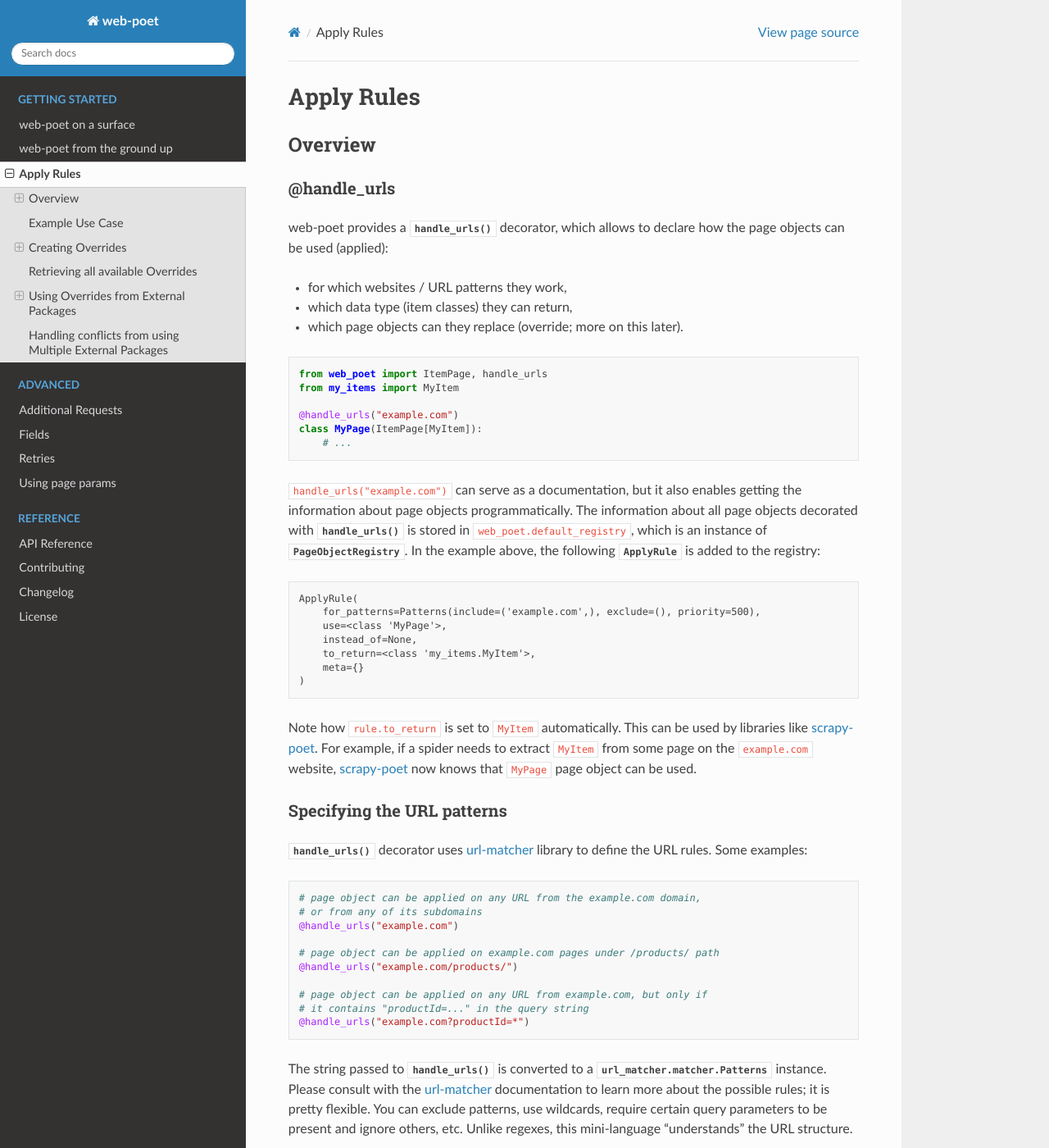
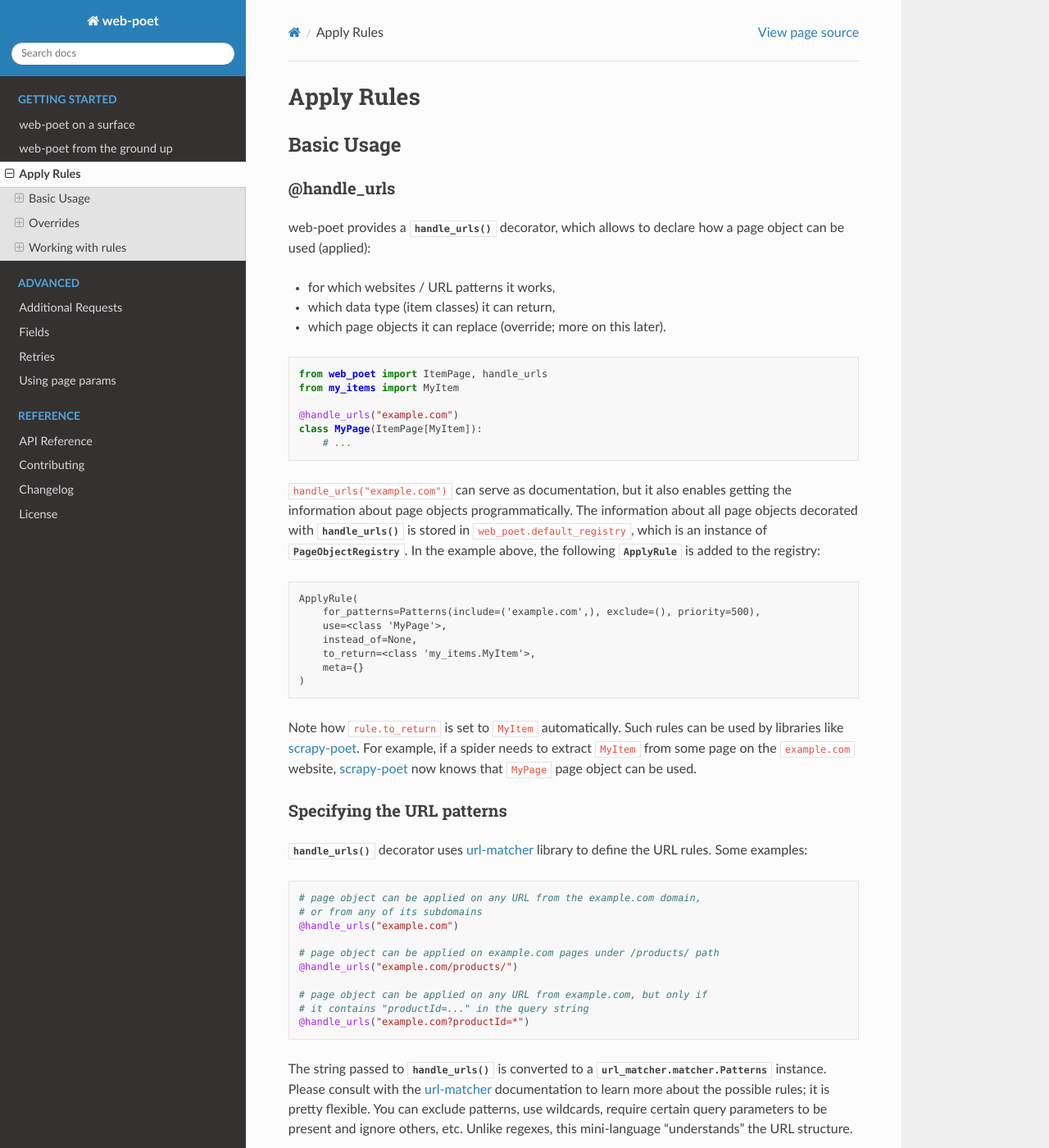
Before and after one commit to scrapinghub/web-poet, a Sphinx documentation site: the page built from docs/intro/rules.rst, in a window 1280 px wide and 1400 px high. Shown: the whole window at 82% size. Built offline with Sphinx 7.4.7 and the Read the Docs theme 2.0.0, drawn with Linux system fonts in a browser that asks for light colours; some of the changed text lies outside the part shown.

Commit message:
cleanup rules (overrides) docs

```diff
--- a/docs/intro/rules.rst
+++ b/docs/intro/rules.rst
@@ -1,20 +1,20 @@
-.. _intro-overrides:
+.. _rules-intro:
 
 Apply Rules
 ===========
 
-Overview
---------
+Basic Usage
+-----------
 
 @handle_urls
 ~~~~~~~~~~~~
 
 web-poet provides a :func:`~.handle_urls` decorator, which allows to
-declare how the page objects can be used (applied):
+declare how a page object can be used (applied):
 
-* for which websites / URL patterns they work,
-* which data type (item classes) they can return,
-* which page objects can they replace (override; more on this later).
+* for which websites / URL patterns it works,
+* which data type (item classes) it can return,
+* which page objects it can replace (override; more on this later).
 
 .. code-block:: python
 
@@ -26,7 +26,7 @@
         # ...
 
 
-``handle_urls("example.com")`` can serve as a documentation, but it also enables
+``handle_urls("example.com")`` can serve as documentation, but it also enables
 getting the information about page objects programmatically.
 The information about all page objects decorated with
 :func:`~.handle_urls` is stored in ``web_poet.default_registry``, which is
@@ -44,7 +44,7 @@
     )
 
 Note how ``rule.to_return`` is set to ``MyItem`` automatically.
-This can be used by libraries like `scrapy-poet`_. For example,
+Such rules can be used by libraries like `scrapy-poet`_. For example,
 if a spider needs to extract ``MyItem`` from some page on the ``example.com``
 website, `scrapy-poet`_ now knows that ``MyPage`` page object can be used.
 
@@ -78,8 +78,10 @@
 
 .. _url-matcher: https://url-matcher.readthedocs.io
 
+.. _rules-intro-overrides:
+
 Overrides
-~~~~~~~~~
+---------
 
 :func:`~.handle_urls` can be used to declare that a particular Page Object
 could (and should) be used *instead of* some other Page Object on
@@ -115,7 +117,7 @@
 using the information declared via ``handle_urls(..., instead_of=...)``.
 
 Example Use Case
-----------------
+~~~~~~~~~~~~~~~~
 
 Let's explore an example use case for the Overrides concept.
 
@@ -148,7 +150,7 @@
 
 
 Creating Overrides
-------------------
+~~~~~~~~~~~~~~~~~~
 
 To simplify the code examples in the next few subsections, let's assume that
 these item classes have been predefined:
@@ -170,7 +172,7 @@
         regular_price: float
 
 Page Object
-~~~~~~~~~~~
+"""""""""""
 
 Let's take a look at how the following code is structured:
 
@@ -225,12 +227,12 @@
 
     The URL patterns declared in the ``@handle_urls`` decorator can still be
     further customized. You can read some of the specific parameters in the
-    :ref:`API section <api-overrides>` of :func:`web_poet.handle_urls`.
+    :ref:`API section <api-rules>` of :func:`web_poet.handle_urls`.
 
-.. _item-class-example:
+.. _rules-item-class-example:
 
 Item Class
-~~~~~~~~~~
+""""""""""
 
 An alternative approach for the Page Object Overrides example above is to specify
 the returned item class. For example, we could change the previous example into
@@ -300,10 +302,10 @@
 wish access to Page Object attributes and methods.
 
 
-.. _combination:
+.. _rules-combination:
 
 Combination
-~~~~~~~~~~~
+"""""""""""
 
 Of course, you can use the combination of both which enables you to specify in
 either contexts of Page Objects and item classes.
@@ -332,18 +334,20 @@
     class DualExampleProductPage(WebPage[SimilarProduct]):
         ...  # more specific parsing
 
-See the next :ref:`retrieving-overrides` section to observe what are the actual
+See the next :ref:`rules-retrieving` section to observe what are the actual
 :class:`~.ApplyRule` that were created by the ``@handle_urls`` decorators.
 
+Working with rules
+------------------
 
-.. _retrieving-overrides:
+.. _rules-retrieving:
 
-Retrieving all available Overrides
-----------------------------------
+Retrieving all available rules
+~~~~~~~~~~~~~~~~~~~~~~~~~~~~~~
 
 The :meth:`~.PageObjectRegistry.get_rules` method from the ``web_poet.default_registry``
 allows retrieval of all :class:`~.ApplyRule` in the given registry.
-Following from our example above in the :ref:`combination` section, using it
+Following from our example above in the :ref:`rules-combination` section, using it
 would be:
 
 .. code-block:: python
@@ -374,7 +378,7 @@
     processed properly. This ensures that the external Page Objects have all of their
     :class:`~.ApplyRule` present.
 
-    This can be done via the function named :func:`~.web_poet.overrides.consume_modules`.
+    This can be done via the function named :func:`~.web_poet.rules.consume_modules`.
     Here's an example:
 
     .. code-block:: python
@@ -387,17 +391,17 @@
     The next section explores this caveat further.
 
 
-Using Overrides from External Packages
---------------------------------------
+Using rules from External Packages
+~~~~~~~~~~~~~~~~~~~~~~~~~~~~~~~~~~
 
 Developers have the option to import existing Page Objects alongside the
 :class:`~.ApplyRule` attached to them. This section aims to showcase different
 scenarios that come up when using multiple Page Object Projects.
 
-.. _intro-rule-all:
+.. _rules-using-all:
 
 Using all available ApplyRules from multiple Page Object Projects
-~~~~~~~~~~~~~~~~~~~~~~~~~~~~~~~~~~~~~~~~~~~~~~~~~~~~~~~~~~~~~~~~~~~~
+"""""""""""""""""""""""""""""""""""""""""""""""""""""""""""""""""
 
 Let's suppose we have the following use case before us:
 
@@ -441,15 +445,15 @@
 
 .. note::
 
-    Once :func:`~.web_poet.overrides.consume_modules` is called, then all
+    Once :func:`~.web_poet.rules.consume_modules` is called, then all
     external Page Objects are recursively imported and available for the entire
-    runtime duration. Calling :func:`~.web_poet.overrides.consume_modules` again
+    runtime duration. Calling :func:`~.web_poet.rules.consume_modules` again
     makes no difference unless a new set of modules are provided.
 
-.. _intro-rule-subset:
+.. _rules-using-subset:
 
 Using only a subset of the available ApplyRules
-~~~~~~~~~~~~~~~~~~~~~~~~~~~~~~~~~~~~~~~~~~~~~~~
+"""""""""""""""""""""""""""""""""""""""""""""""
 
 Suppose that the use case from the previous section has changed wherein a
 subset of :class:`~.ApplyRule` would be used. This could be achieved by
@@ -486,7 +490,7 @@
 allows you to conveniently drill down to which :class:`~.ApplyRule` you're interested in
 using.
 
-.. _overrides-custom-registry:
+.. _rules-custom-registry:
 
 After gathering all the pre-selected rules, we can then store it in a new instance
 of :class:`~.PageObjectRegistry` in order to separate it from the ``default_registry``
@@ -500,17 +504,17 @@
     my_new_registry = PageObjectRegistry.from_apply_rules(rules)
 
 
-.. _intro-improve-po:
+.. _rules-improve-po:
 
 Improving on external Page Objects
-~~~~~~~~~~~~~~~~~~~~~~~~~~~~~~~~~~
+""""""""""""""""""""""""""""""""""
 
 There would be cases wherein you're using Page Objects with :class:`~.ApplyRule`
 from external packages only to find out that a few of them lacks some of the
 fields or features that you need.
 
 Let's suppose that we wanted to use `all` of the :class:`~.ApplyRule` similar
-to this section: :ref:`intro-rule-all`. However, the ``EcomSite1`` Page Object
+to this section: :ref:`rules-using-all`. However, the ``EcomSite1`` Page Object
 needs to properly handle some edge cases where some fields are not being extracted
 properly. One way to fix this is to subclass the said Page Object and improve its
 ``to_item()`` method, or even creating a new class entirely. For simplicity, let's
@@ -553,12 +557,12 @@
 for the new rule in **#5** than the default ``500`` value,  rule **#5** will be
 chosen because of its higher priority value.
 
-More details on this in the :ref:`Priority Resolution <priority-resolution>`
+More details on this in the :ref:`Priority Resolution <rules-priority-resolution>`
 subsection.
 
 
-Handling conflicts from using Multiple External Packages
---------------------------------------------------------
+Handling conflicts when using Multiple External Packages
+""""""""""""""""""""""""""""""""""""""""""""""""""""""""
 
 You might've observed from the previous section that retrieving the list of all
 :class:`~.ApplyRule` from two different external packages may result in a
@@ -597,7 +601,7 @@
 
 There are two main ways we recommend in solving this.
 
-.. _priority-resolution:
+.. _rules-priority-resolution:
 
 **1. Priority Resolution**
 
@@ -651,7 +655,7 @@
 
     # 4. ApplyRule(for_patterns=Patterns(include=['site_2.example'], exclude=[], priority=1000), use=<class 'my_project.EcomSite2Copy'>, instead_of=<class 'common_items.ProductGenericPage'>, to_return=None, meta={})
 
-A similar idea was also discussed in the :ref:`intro-improve-po` section.
+A similar idea was also discussed in the :ref:`rules-improve-po` section.
 
 
 **2. Specifically Selecting the Rules**
@@ -688,7 +692,7 @@
     ]
 
 Another approach would be using the :meth:`~.PageObjectRegistry.search_rules`
-functionality as described from this tutorial section: :ref:`intro-rule-subset`.
+functionality as described from this tutorial section: :ref:`rules-using-subset`.
 The :meth:`~.PageObjectRegistry.search_rules` is quite useful in cases wherein
 the **POP** contains a lot of rules as it presents a utility for programmatically
 searching for them.
```
Also changed, not shown: docs/api-reference.rst (+4 -4 lines), 1 other file.
